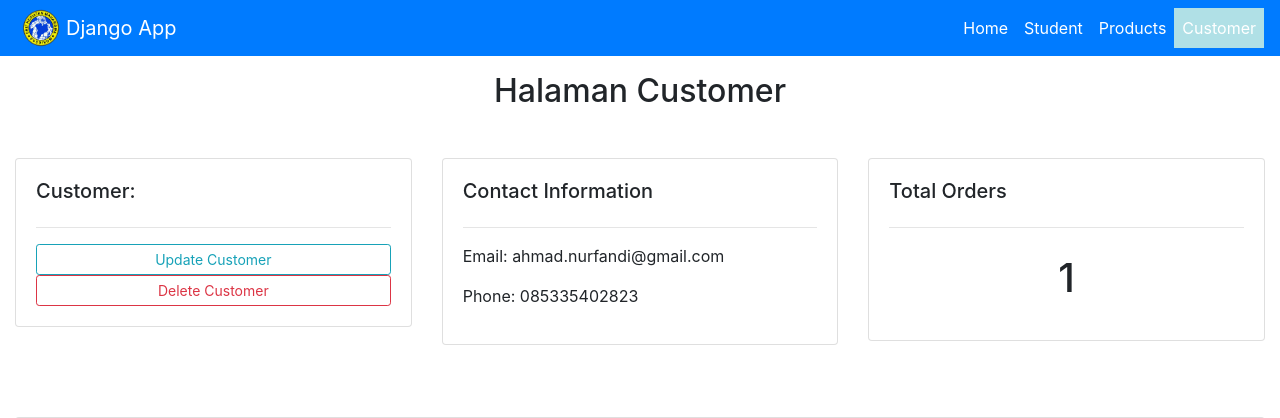
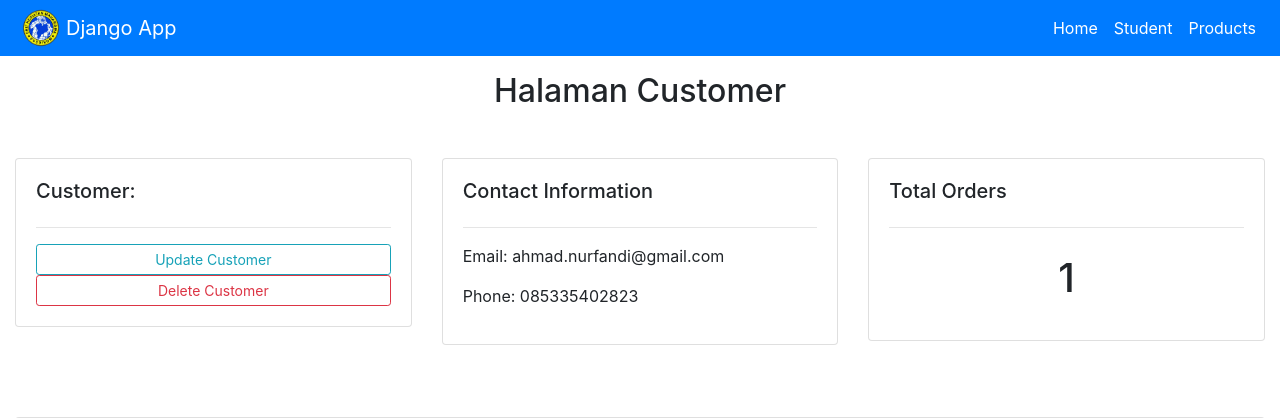
Before and after one commit to hafet17/django-kampus, a Django app: page /custumer/1 in a window 1280 px wide. Shown: the top 418 px of the page. Run offline with Django 3.2, Linux system fonts and the light colour scheme; data comes from the database, SQL or seed files in the repository; some libraries are stand-ins or nearby versions.

Commit message:
update template navbar

```diff
--- a/masruri/templates/navbar.html
+++ b/masruri/templates/navbar.html
@@ -14,8 +14,6 @@
                 href="{% url 'student' %}">Student</a>
             <a class="nav-link text-white {% if menu == 'products'  %} aktif {% endif %}"
                 href="{% url 'products' %}">Products</a>
-            <a class="nav-link text-white {% if menu == 'custumer'  %} aktif {% endif %}"
-                href="{% url 'custumer' %}">Customer</a>
         </div>
     </div>
 </nav>
```
